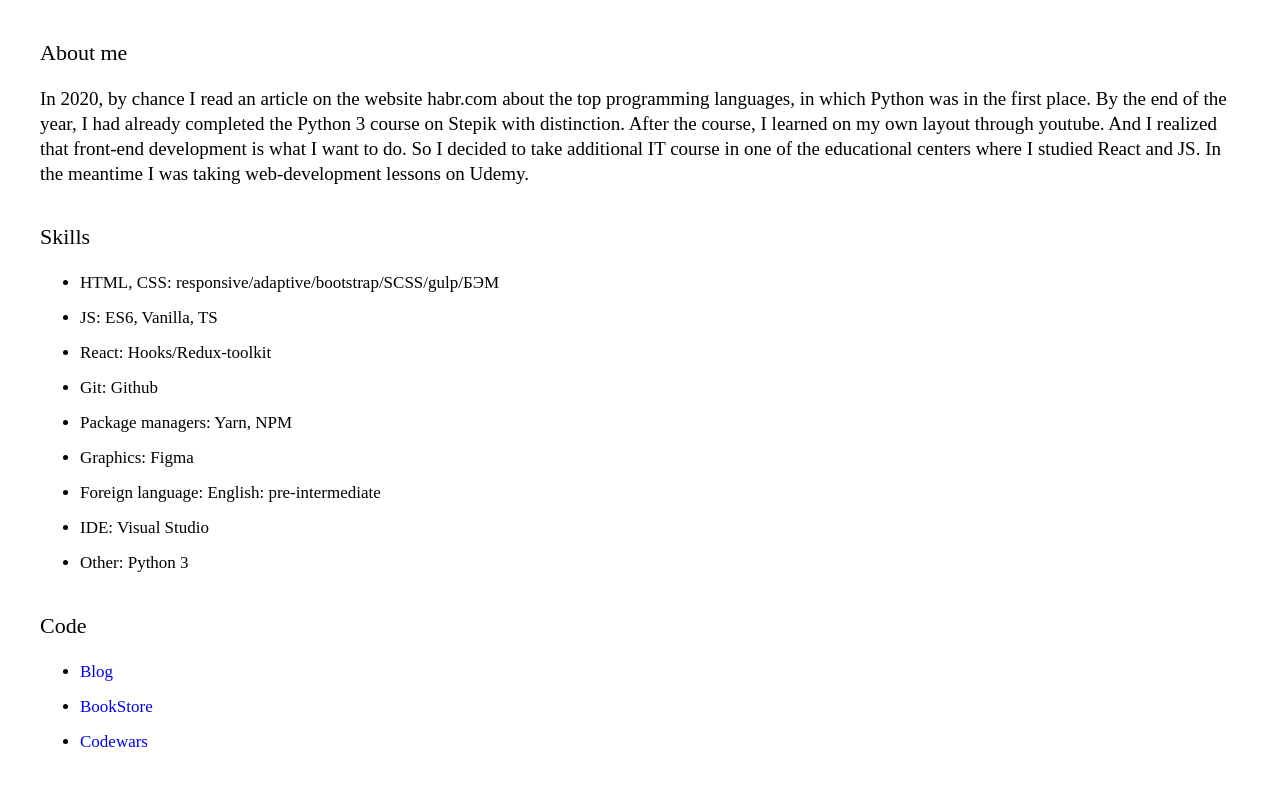
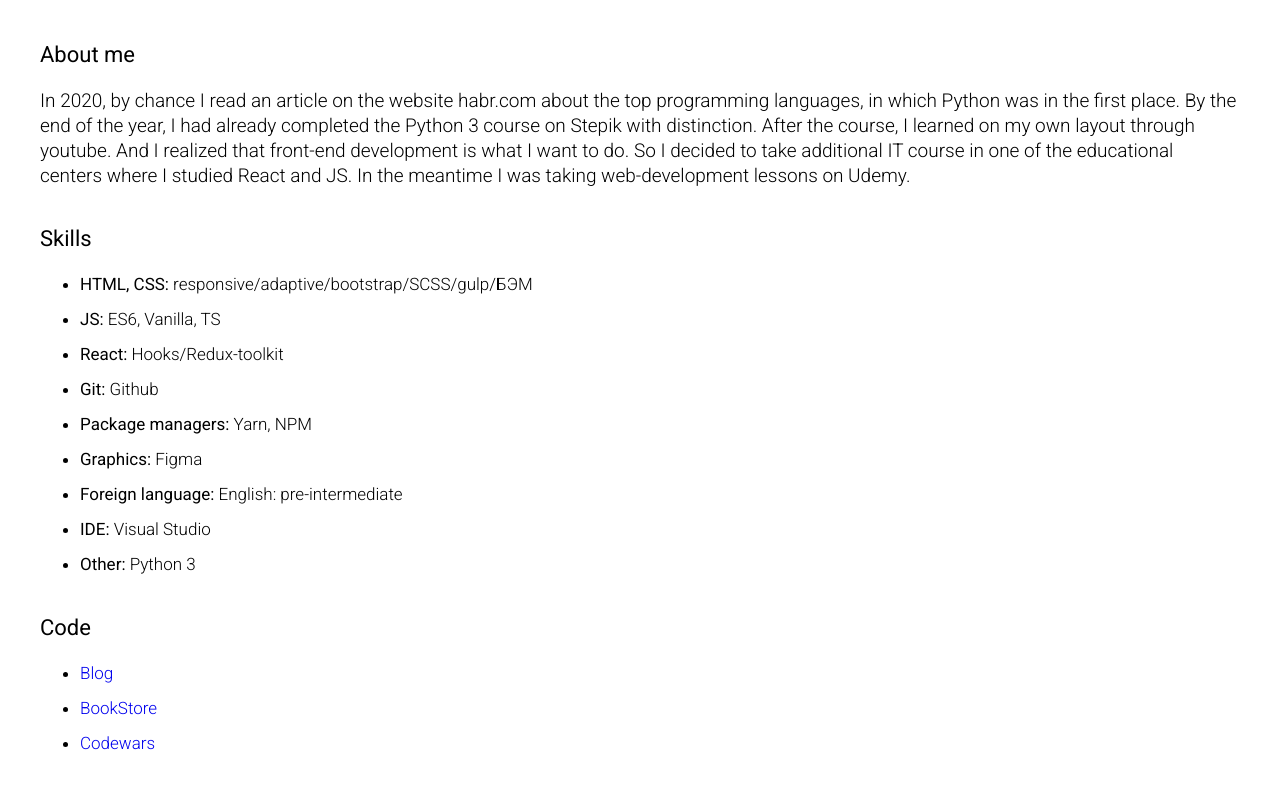
Before and after one commit to Dzmitry30077/rsschool-cv, a plain HTML site: page index.html in a window 1280 px wide. Shown: the part 315-1105 px from the top of the page. Drawn offline with Linux system fonts and the light colour scheme.

Commit message:
feat: import font to style.css

```diff
--- a/style.css
+++ b/style.css
@@ -1,3 +1,9 @@
+@import url(https://fonts.googleapis.com/css?family=Roboto:100,100italic,300,300italic,regular,italic,500,500italic,700,700italic,900,900italic);
+
+* {
+  font-family: 'Roboto';
+}
+
 .wrapper {
   max-width: 1200px;
   margin: 20px auto;
```
